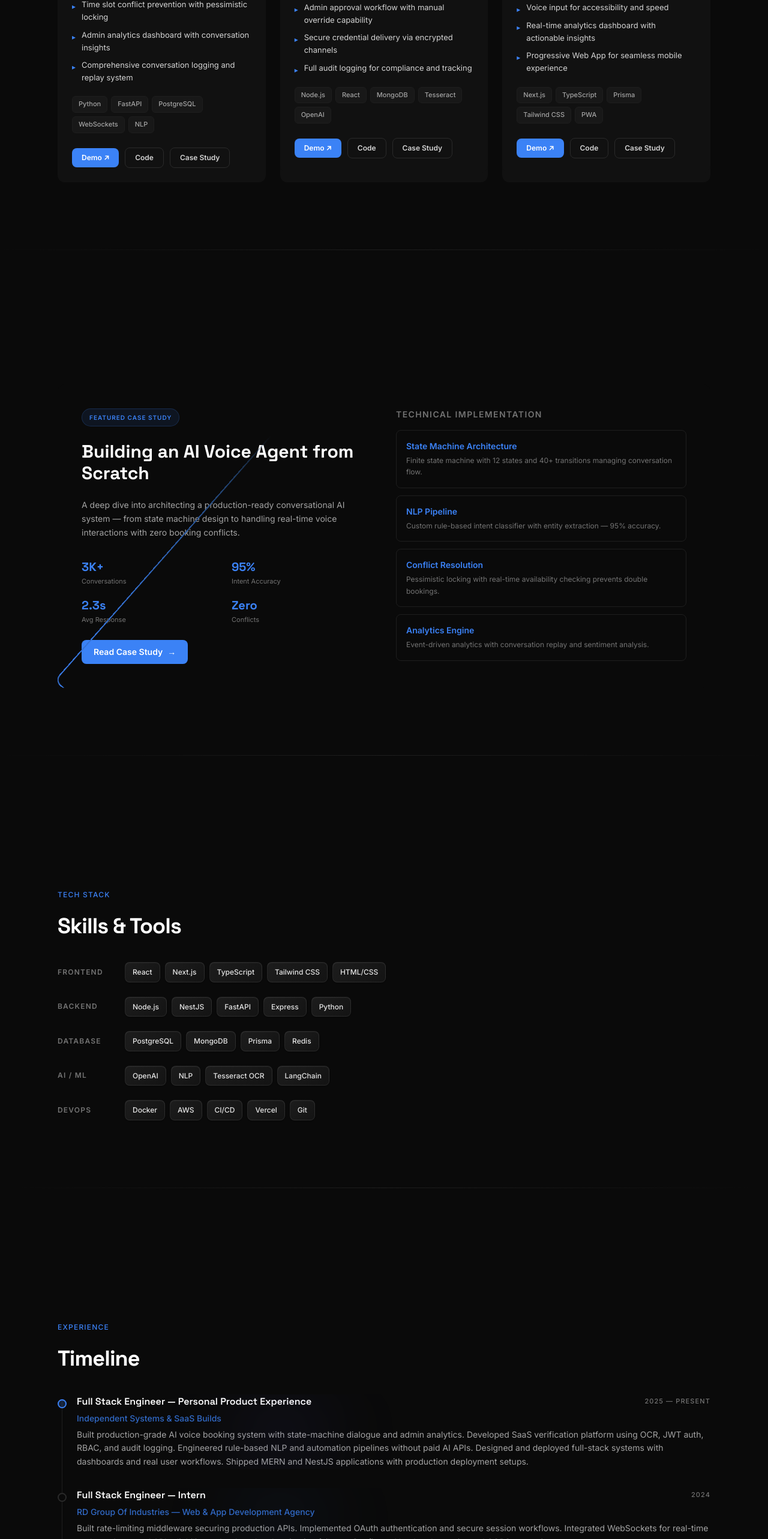
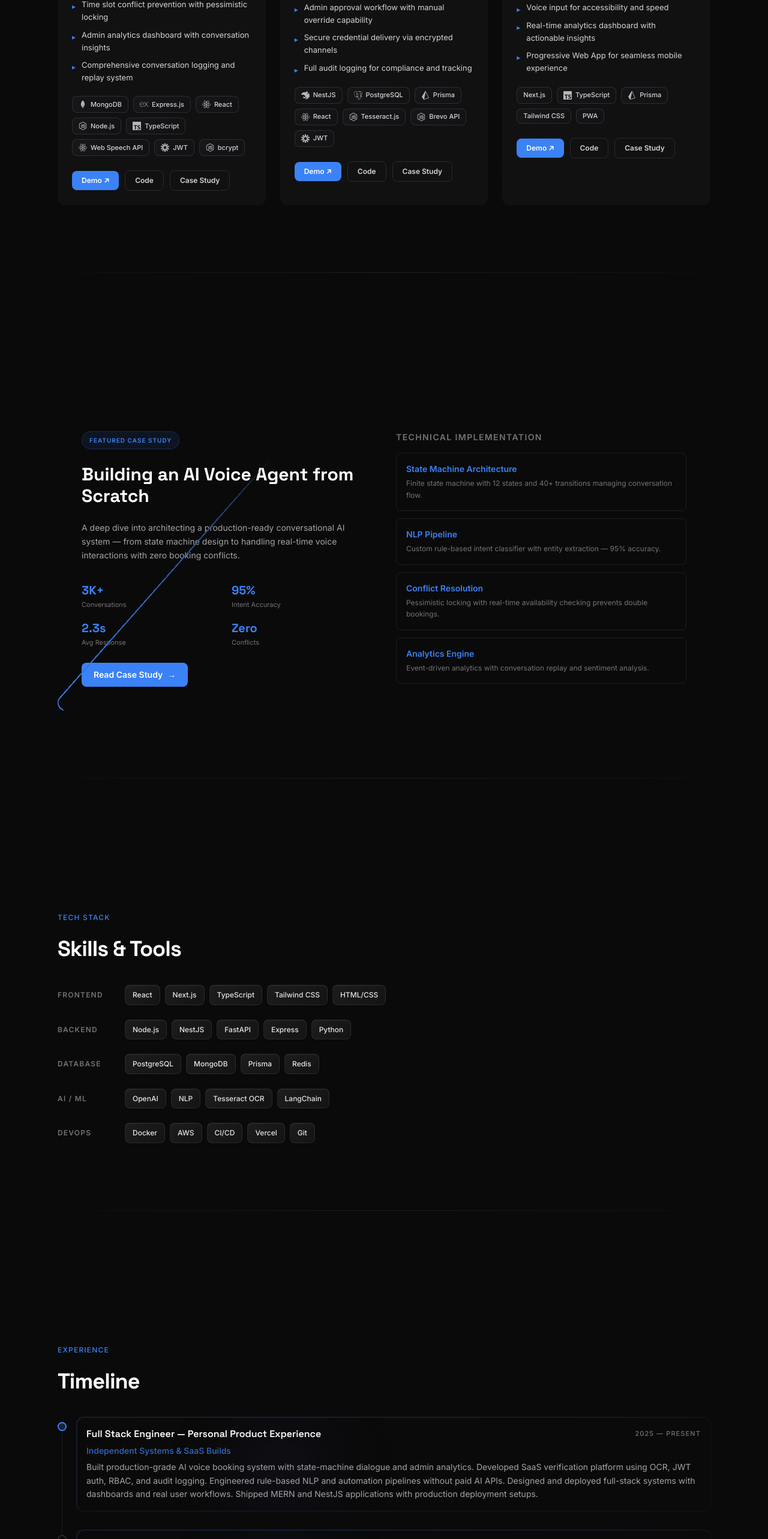
Before and after one commit to ashutoshpandey18/Portfolio-, a Next.js app: page / in a window 1280 px wide. Shown: the part 2880-5446 px from the top of the page at 60% size. Built offline with nearby package versions, Linux system fonts and the light colour scheme.

Commit message:
Add tech stack icons and update project technologies with official brand icons

```diff
--- a/app/globals.css
+++ b/app/globals.css
@@ -1554,3 +1554,165 @@ html.light .tech-grid {
       transparent 1px
     );
 }
+
+/* ─── YC-Style Animated Border Sweep for Experience Cards ─── */
+.experience-card {
+  position: relative;
+  padding: 1rem;
+  border-radius: 0.75rem;
+  background: transparent;
+  isolation: isolate;
+}
+
+.experience-card::before {
+  content: '';
+  position: absolute;
+  inset: -1px;
+  border-radius: 0.75rem;
+  padding: 1.5px;
+  background: linear-gradient(
+    90deg,
+    rgba(59, 130, 246, 0.6) 0%,
+    rgba(99, 102, 241, 0.5) 25%,
+    transparent 50%,
+    rgba(99, 102, 241, 0.5) 75%,
+    rgba(59, 130, 246, 0.6) 100%
+  );
+  background-size: 200% 100%;
+  background-position: 0% 50%;
+  -webkit-mask:
+    linear-gradient(#fff 0 0) content-box,
+    linear-gradient(#fff 0 0);
+  -webkit-mask-composite: xor;
+  mask-composite: exclude;
+  pointer-events: none;
+  filter: blur(3px);
+  opacity: 0.5;
+  animation: border-sweep 8s linear infinite;
+  will-change: background-position;
+}
+
+@keyframes border-sweep {
+  0% {
+    background-position: 0% 50%;
+  }
+  100% {
+    background-position: 200% 50%;
+  }
+}
+
+/* Hover enhancement */
+.experience-card:hover::before {
+  opacity: 0.65;
+  animation-duration: 6s;
+}
+
+/* Light theme adjustments */
+html.light .experience-card::before {
+  background: linear-gradient(
+    90deg,
+    rgba(59, 130, 246, 0.5) 0%,
+    rgba(99, 102, 241, 0.4) 25%,
+    transparent 50%,
+    rgba(99, 102, 241, 0.4) 75%,
+    rgba(59, 130, 246, 0.5) 100%
+  );
+  opacity: 0.45;
+}
+
+html.light .experience-card:hover::before {
+  opacity: 0.6;
+}
+
+/* Reduce motion support */
+@media (prefers-reduced-motion: reduce) {
+  .experience-card::before {
+    animation: none;
+    opacity: 0.3;
+  }
+}
+
+/* ─── Tech Tag Pills with Icons ─── */
+.tech-tag {
+  display: inline-flex;
+  align-items: center;
+  gap: 0.375rem;
+  padding: 0.375rem 0.625rem;
+  font-size: 0.6875rem;
+  font-weight: 500;
+  border-radius: 0.5rem;
+  background: linear-gradient(
+    135deg,
+    rgba(24, 24, 27, 0.95) 0%,
+    rgba(18, 18, 20, 0.98) 100%
+  );
+  color: rgb(212, 212, 216);
+  border: 1px solid rgba(63, 63, 70, 0.6);
+  transition: all 0.25s cubic-bezier(0.4, 0, 0.2, 1);
+  cursor: default;
+  white-space: nowrap;
+}
+
+.tech-tag:hover {
+  background: linear-gradient(
+    135deg,
+    rgba(30, 30, 33, 1) 0%,
+    rgba(24, 24, 27, 1) 100%
+  );
+  border-color: rgba(59, 130, 246, 0.4);
+  color: rgb(250, 250, 250);
+  transform: translateY(-1px);
+  box-shadow: 0 4px 12px rgba(0, 0, 0, 0.25);
+}
+
+.tech-tag-icon {
+  width: 0.875rem;
+  height: 0.875rem;
+  flex-shrink: 0;
+  opacity: 0.85;
+  transition: opacity 0.2s;
+}
+
+.tech-tag:hover .tech-tag-icon {
+  opacity: 1;
+}
+
+.tech-tag-label {
+  line-height: 1;
+}
+
+/* Light theme tech tags */
+html.light .tech-tag {
+  background: linear-gradient(
+    135deg,
+    rgba(255, 255, 255, 0.95) 0%,
+    rgba(250, 250, 250, 0.98) 100%
+  );
+  color: rgb(39, 39, 42);
+  border-color: rgba(212, 212, 216, 0.6);
+}
+
+html.light .tech-tag:hover {
+  background: linear-gradient(
+    135deg,
+    rgba(255, 255, 255, 1) 0%,
+    rgba(250, 250, 250, 1) 100%
+  );
+  border-color: rgba(59, 130, 246, 0.5);
+  color: rgb(9, 9, 11);
+  box-shadow: 0 4px 12px rgba(0, 0, 0, 0.08);
+}
+
+/* Responsive sizing */
+@media (max-width: 640px) {
+  .tech-tag {
+    padding: 0.3125rem 0.5rem;
+    font-size: 0.625rem;
+    gap: 0.3125rem;
+  }
+
+  .tech-tag-icon {
+    width: 0.75rem;
+    height: 0.75rem;
+  }
+}
--- a/components/Experience.tsx
+++ b/components/Experience.tsx
@@ -70,6 +70,8 @@ export default function Experience() {
                     }`}
                   />
 
+                  {/* Experience Card with Animated Border */}
+                  <div className="experience-card">
                     <div className="space-y-1.5">
                       <div className="flex flex-col sm:flex-row sm:items-center sm:justify-between gap-1">
                         <h3 className="text-base font-semibold text-white font-space">
@@ -85,6 +87,7 @@ export default function Experience() {
                       </p>
                     </div>
                   </div>
+                </div>
               </Reveal>
             ))}
           </div>
--- a/components/ProjectHighlights.tsx
+++ b/components/ProjectHighlights.tsx
@@ -2,6 +2,47 @@
 
 import VideoPreview from './VideoPreview';
 import AnimatedDivider from './AnimatedDivider';
+import {
+  SiMongodb,
+  SiExpress,
+  SiReact,
+  SiNodedotjs,
+  SiTypescript,
+  SiPostgresql,
+  SiPrisma,
+  SiNestjs,
+  SiJsonwebtokens,
+} from 'react-icons/si';
+import { IconType } from 'react-icons';
+
+// Tech icon mapping
+const techIcons: Record<string, IconType> = {
+  MongoDB: SiMongodb,
+  'Express.js': SiExpress,
+  React: SiReact,
+  'Node.js': SiNodedotjs,
+  TypeScript: SiTypescript,
+  'Web Speech API': SiReact, // Using React icon as fallback
+  JWT: SiJsonwebtokens,
+  bcrypt: SiNodedotjs, // Using Node icon as fallback
+  NestJS: SiNestjs,
+  PostgreSQL: SiPostgresql,
+  Prisma: SiPrisma,
+  'Tesseract.js': SiNodedotjs, // Using Node icon as fallback
+  'Brevo API': SiNodedotjs, // Using Node icon as fallback
+};
+
+// Tech tag component with icon
+function TechTag({ tech }: { tech: string }) {
+  const Icon = techIcons[tech];
+
+  return (
+    <span className="tech-tag group">
+      {Icon && <Icon className="tech-tag-icon" />}
+      <span className="tech-tag-label">{tech}</span>
+    </span>
+  );
+}
 
 interface Project {
   title: string;
@@ -33,7 +74,16 @@ const projects: Project[] = [
       'Admin analytics dashboard with conversation insights',
       'Comprehensive conversation logging and replay system',
     ],
-    tech: ['Python', 'FastAPI', 'PostgreSQL', 'WebSockets', 'NLP'],
+    tech: [
+      'MongoDB',
+      'Express.js',
+      'React',
+      'Node.js',
+      'TypeScript',
+      'Web Speech API',
+      'JWT',
+      'bcrypt',
+    ],
     links: { live: '#', github: '#', caseStudy: '#' },
   },
   {
@@ -50,7 +100,7 @@ const projects: Project[] = [
       'Secure credential delivery via encrypted channels',
       'Full audit logging for compliance and tracking',
     ],
-    tech: ['Node.js', 'React', 'MongoDB', 'Tesseract', 'OpenAI'],
+    tech: ['NestJS', 'PostgreSQL', 'Prisma', 'React', 'Tesseract.js', 'Brevo API', 'JWT'],
     links: { live: '#', github: '#', caseStudy: '#' },
   },
   {
@@ -109,14 +159,9 @@ function ProjectCard({ project }: { project: Project }) {
         </ul>
 
         {/* Tech Chips */}
-        <div className="flex flex-wrap gap-1.5">
+        <div className="flex flex-wrap gap-2">
           {project.tech.map((tech, i) => (
-            <span
-              key={i}
-              className="px-2.5 py-1 text-[11px] font-medium rounded-md bg-surface-overlay text-neutral-400 border border-border"
-            >
-              {tech}
-            </span>
+            <TechTag key={i} tech={tech} />
           ))}
         </div>
 
--- a/package.json
+++ b/package.json
@@ -13,7 +13,8 @@
     "lucide-react": "^0.563.0",
     "next": "^14.1.0",
     "react": "^18.2.0",
-    "react-dom": "^18.2.0"
+    "react-dom": "^18.2.0",
+    "react-icons": "^5.5.0"
   },
   "devDependencies": {
     "@types/node": "^20.11.0",
```
Also changed, not shown: 1 other file (tests, documents, lock files or other folders). Lines whose indentation alone changed are shown as unchanged.
